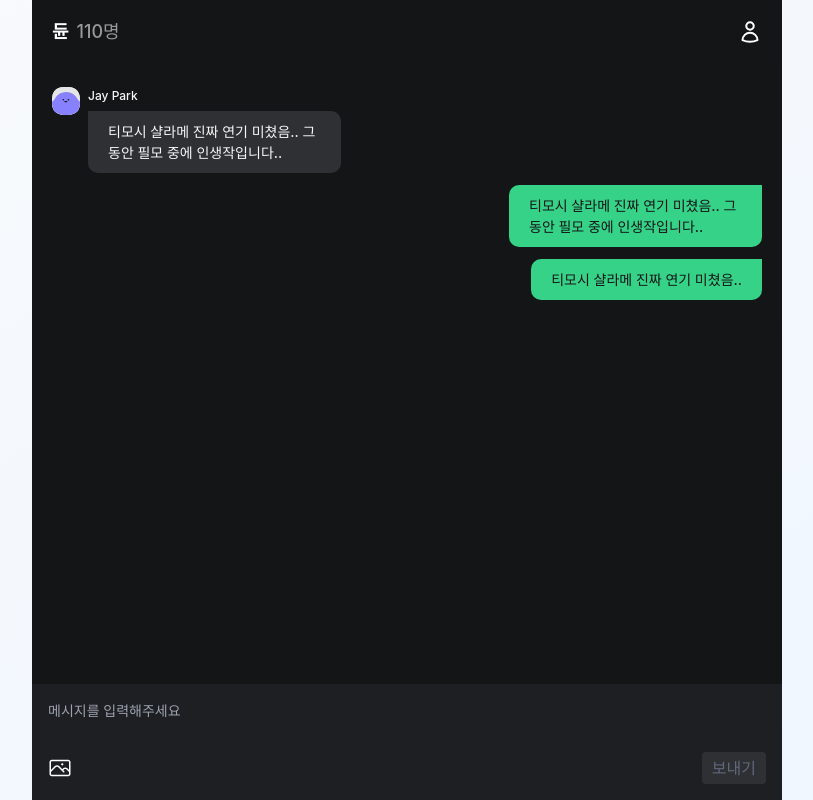
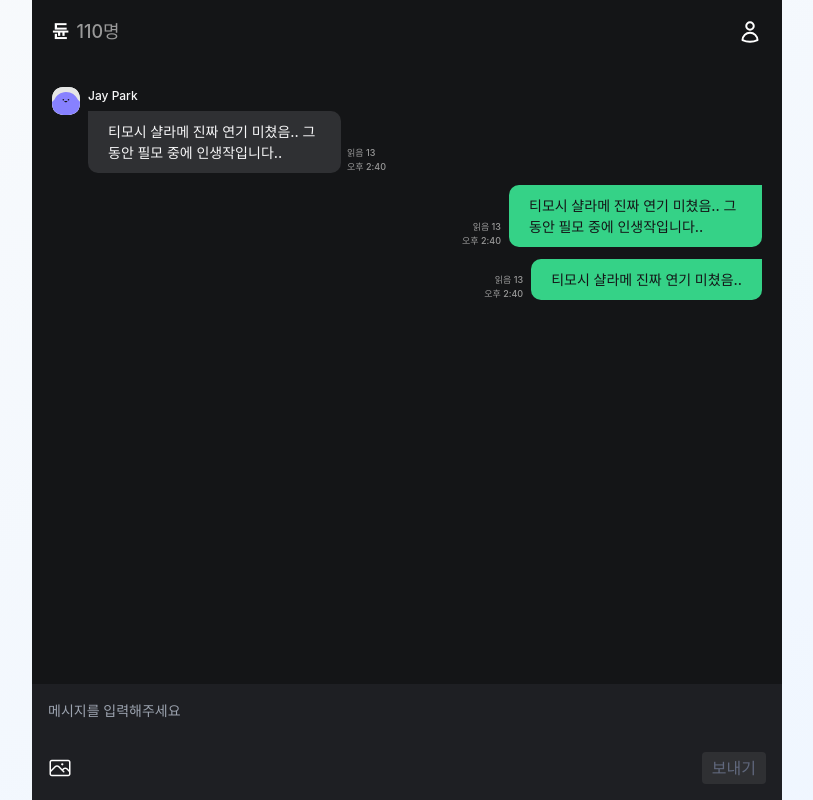
Before and after one commit to fli-chat/flichat-web, a React (Vite) app: page /chat in a window 1280 px wide. Shown: the whole page, without its empty margins (233-1046 px from the left). Built offline with nearby package versions, Linux system fonts and the light colour scheme.

Commit message:
Feat: 읽음 시간 표시

```diff
--- a/src/pages/ChatPage.tsx
+++ b/src/pages/ChatPage.tsx
@@ -38,6 +38,7 @@ export default function ChatPage() {
           <div className="w-[28px] h-[28px]">
             <img src={profile} alt="user" className="w-[28px] h-full" />
           </div>
+          <div className="flex items-end gap-[6px]">
             <div className="flex flex-col items-start gap-[6px]">
               <p className="caption font-medium text-font-primary">Jay Park</p>
               <div className="bg-semantic-teriary rounded-[10px] rounded-tl-none px-[20px] py-[10px] max-w-[253px] text-left">
@@ -47,9 +48,18 @@ export default function ChatPage() {
                 </p>
               </div>
             </div>
+            <div className="flex items-start flex-col">
+              <p className="text-font-secondary text-[9px] font-medium">읽음 13</p>
+              <p className="text-font-secondary text-[9px] font-medium">오후 2:40</p>
+            </div>
+          </div>
         </div>
 
         <div className="flex items-end justify-end gap-[8px]">
+          <div className="flex items-end flex-col">
+            <p className="text-font-secondary text-[9px] font-medium">읽음 13</p>
+            <p className="text-font-secondary text-[9px] font-medium">오후 2:40</p>
+          </div>
           <div className="flex flex-col items-start gap-[6px]">
             <div className="bg-system-mint2 rounded-[10px] px-[20px] py-[10px] max-w-[253px] text-left rounded-tr-none">
               <p className="font-medium text-font-dark text-[14px]">
@@ -58,9 +68,14 @@ export default function ChatPage() {
               </p>
             </div>
           </div>
+
         </div>
 
         <div className="flex items-end justify-end gap-[8px]">
+          <div className="flex items-end flex-col">
+            <p className="text-font-secondary text-[9px] font-medium">읽음 13</p>
+            <p className="text-font-secondary text-[9px] font-medium">오후 2:40</p>
+          </div>
           <div className="flex flex-col items-start gap-[6px]">
             <div className="bg-system-mint2 rounded-[10px] px-[20px] py-[10px] max-w-[253px] text-left rounded-tr-none">
               <p className="font-medium text-font-dark text-[14px]">
```
Lines whose indentation alone changed are shown as unchanged.
